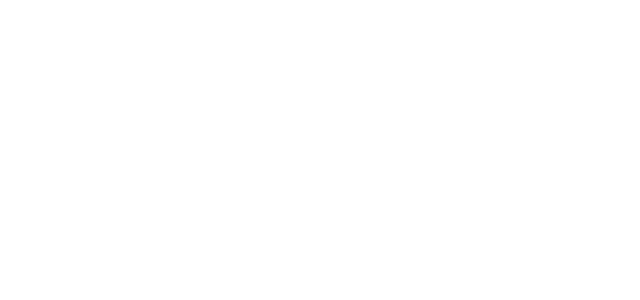
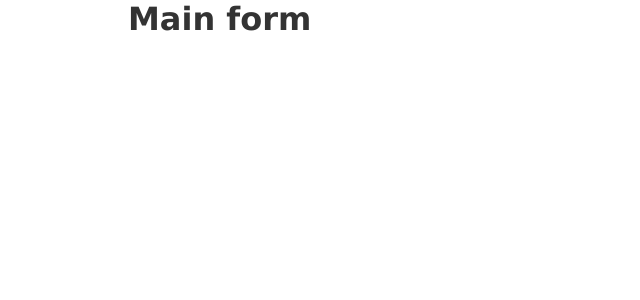
Before and after one commit to NeilaVait/form-validation, a React (Create React App) app: page / in a window 1280 px wide. Shown: the top 300 px of the page, without its empty margins (0-640 px from the left). Built offline with nearby package versions, Linux system fonts and the light colour scheme.

Commit message:
form component

```diff
--- a/src/components/mainForm.jsx
+++ b/src/components/mainForm.jsx
@@ -3,7 +3,11 @@
 class MainForm extends Component {
   state = {};
   render() {
-    return <div></div>;
+    return (
+      <div className="main-form">
+        <h1>Main form</h1>
+      </div>
+    );
   }
 }
 
```
